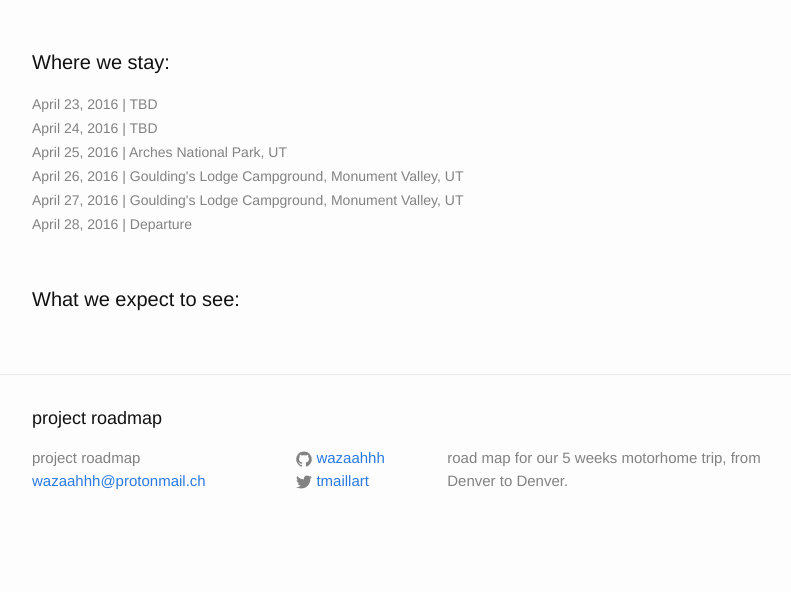
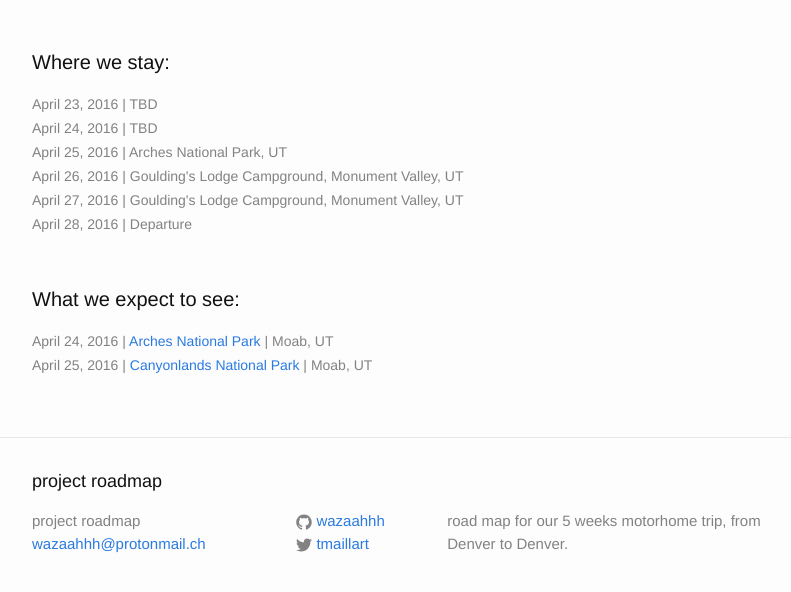
Before and after one commit to wazaahhh/roadmap, a Jekyll site: the page built from _posts/legs/2016-04-10-leg1.md, in a window 1280 px wide, cut to the strip 435-1050 px from the top of the page. Shown: the top 592 px of the strip, without its empty margins (238-1029 px from the left). Built offline with Jekyll 4.4.1, drawn with Linux system fonts in a browser that asks for light colours; before the commit the page ends 987 px from its top, so only the background shows below that.

Commit message:
Canyonlands and Arches National Parks, UT

```diff
--- a/_layouts/leg.html
+++ b/_layouts/leg.html
@@ -46,7 +46,7 @@ layout: default
 
     {% for visit in page.visit_loc %}
       {% for date in visit['dates'] %}
-        <span class="post-meta"> {{date}} |  <a href={{visit['url']}} target="_blank" >{{visit['description']}}</a> | {{visit['place']}} | </span><br>
+        <span class="post-meta"> {{date}} |  <a href={{visit['url']}} target="_blank" >{{visit['description']}}</a> | {{visit['place']}} </span><br>
       {%endfor %}
     {% endfor %}
 
--- a/_posts/legs/2016-04-10-leg1.md
+++ b/_posts/legs/2016-04-10-leg1.md
@@ -8,6 +8,7 @@ o_date : "April  23, 2016"
 d_loc: "Monument Valley, UT"
 d_date : "April 26, 2016"
 stay_loc : [{ "place" : "TBD", "dates" : ["April 23, 2016"]},{ "place" : "TBD", "dates" : ["April 24, 2016"]},{ "place" : "Arches National Park, UT", "dates" : ["April 25, 2016"]},{ "place" : "Goulding's Lodge Campground, Monument Valley, UT", "dates" : ["April 26, 2016","April 27, 2016"]}]
+visit_loc : [{"place" : "Moab, UT", "dates" : ["April 24, 2016"], "description" : "Arches National Park", "url" : "https://en.wikipedia.org/wiki/Arches_National_Park", "img_url" : "https://upload.wikimedia.org/wikipedia/commons/f/f0/Delicate_arch_sunset.jpg" },{"place" : "Moab, UT", "dates" : ["April 25, 2016"], "description" : "Canyonlands National Park", "url" : "https://en.wikipedia.org/wiki/Canyonlands_National_Park", "img_url" : "https://upload.wikimedia.org/wikipedia/commons/2/2f/CanyonlandsNP_GreenRiverOverlook.jpg" }]
 d_img_url : "https://upload.wikimedia.org/wikipedia/commons/1/1a/Monumentvalleyviewfromnorth.jpg"
 s_date : "April 28, 2016"
 categories: legs
```
